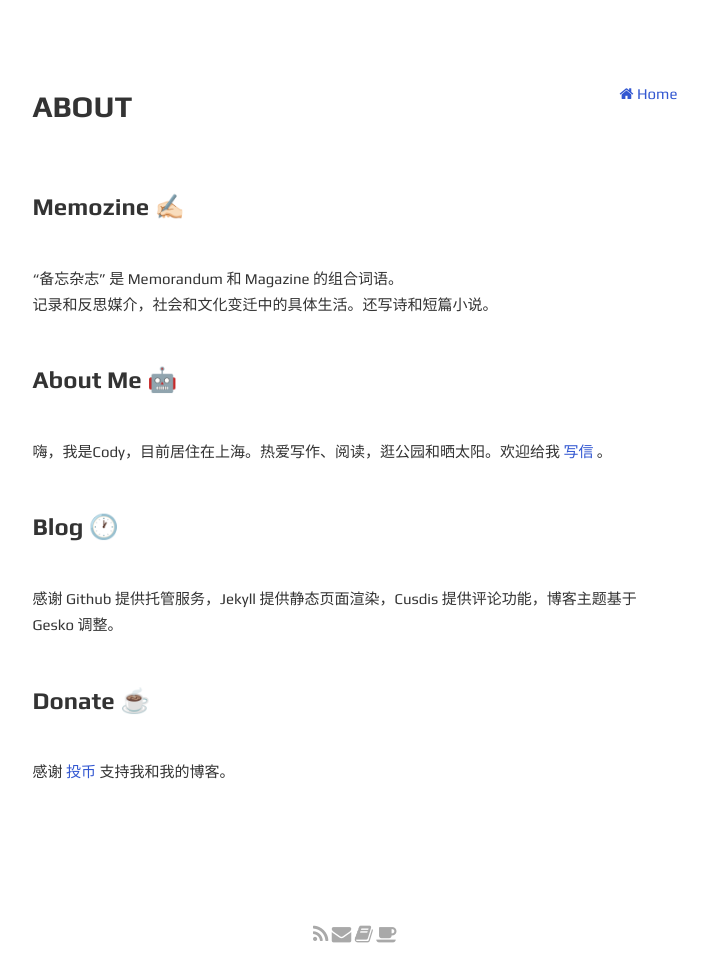
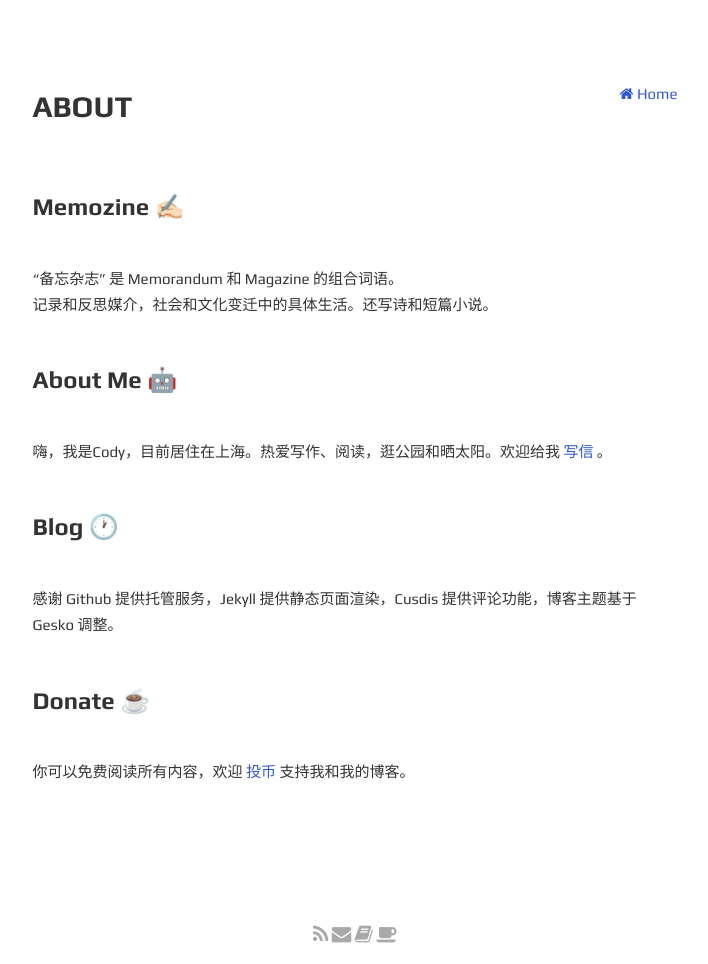
Before and after one commit to codyb1ue/codyb1ue.github.io, a Jekyll site: the page built from zh/about.html, in a window 1280 px wide. Shown: the whole page, without its empty margins (285-993 px from the left). Built offline with Jekyll 4.4.1, drawn with Linux system fonts in a browser that asks for light colours.

Commit message:
Update about.html

```diff
--- a/zh/about.html
+++ b/zh/about.html
@@ -17,6 +17,6 @@ layout: page
 <p>感谢 Github 提供托管服务，Jekyll 提供静态页面渲染，Cusdis 提供评论功能，博客主题基于 Gesko 调整。</p>
 <br>
 <h3>Donate ☕️</h3>
-<p>感谢 <a href="https://www.buymeacoffee.com/memozine">投币</a> 支持我和我的博客。</p>
+<p>你可以免费阅读所有内容，欢迎 <a href="https://www.buymeacoffee.com/memozine">投币</a> 支持我和我的博客。</p>
 <br>
 </p>
```
